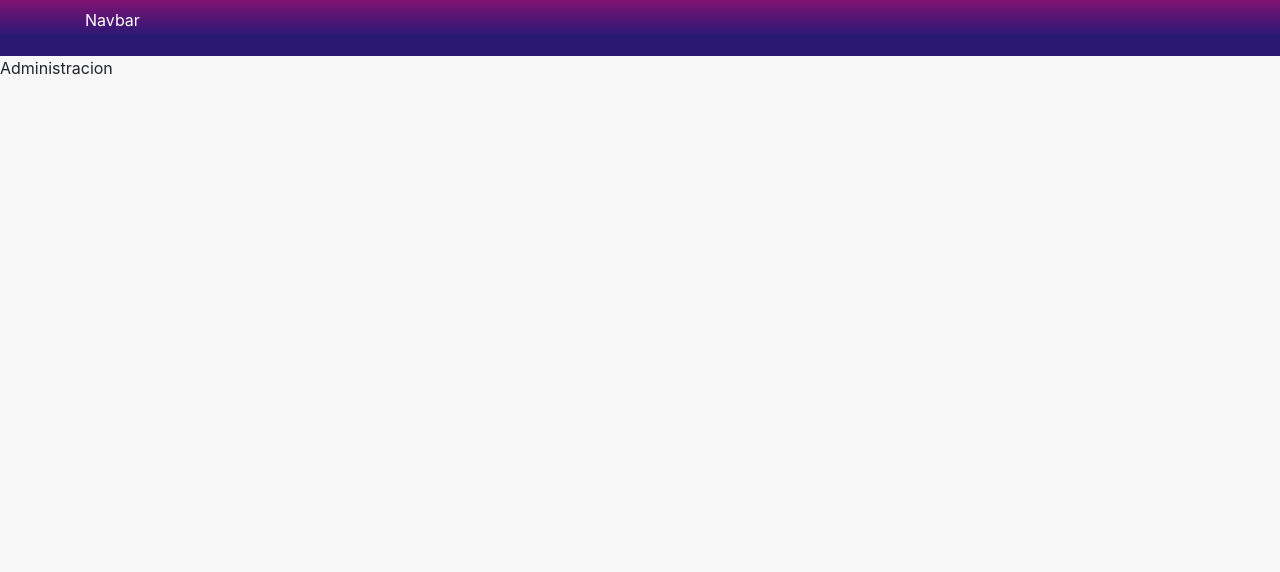
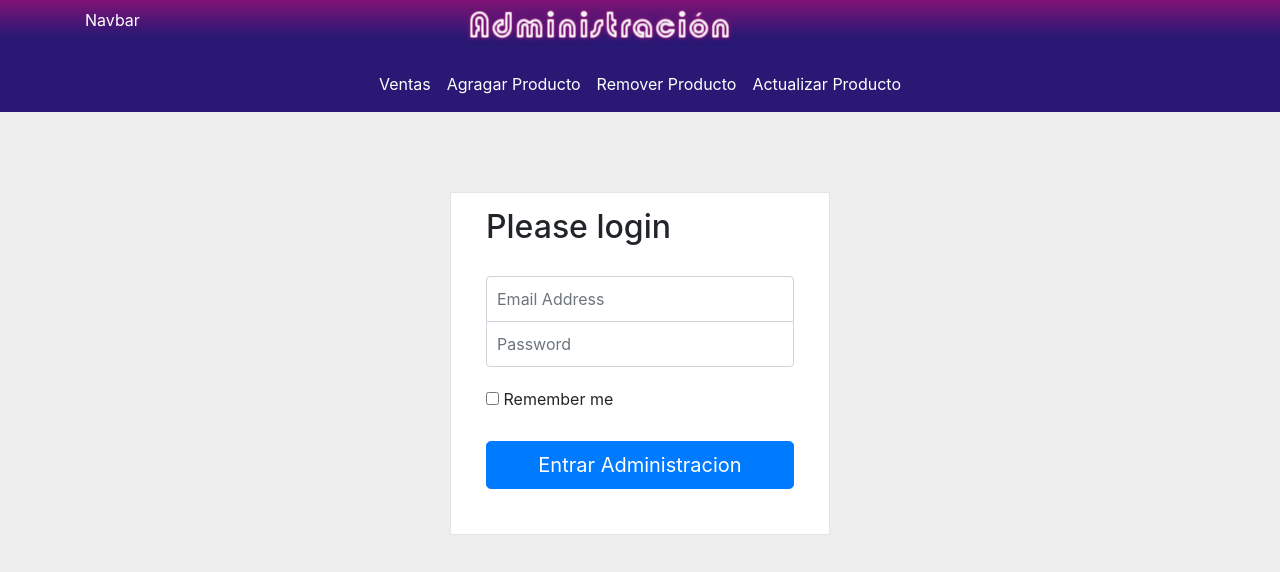
Before and after one commit to kevinjuanjacque/PavosFortniteSales, a React (Create React App) app in the folder front-end/salesfortnite/: page /Administracion in a window 1280 px wide. Shown: the top 572 px of the page. Built offline with nearby package versions, Linux system fonts and the light colour scheme.

Commit message:
agregando login admin

```diff
--- /dev/null
+++ b/front-end/salesfortnite/src/Styles/auth.css
@@ -0,0 +1,45 @@
+
+
+body {
+	background: #eee !important;
+}
+
+.wrapper {
+	margin-top: 80px;
+  margin-bottom: 80px;
+}
+
+.form-signin {
+  max-width: 380px;
+  padding: 15px 35px 45px;
+  margin: 0 auto;
+  background-color: #fff;
+  border: 1px solid rgba(0,0,0,0.1);  }
+
+  .form-signin-heading,
+	.checkbox {
+	  margin-bottom: 30px;
+	}
+
+	.checkbox {
+	  font-weight: normal;
+	}
+
+	.form-control {
+	  position: relative;
+	  font-size: 16px;
+	  height: auto;
+	  padding: 10px;
+	}
+
+	input[type="text"] {
+	  margin-bottom: -1px;
+	  border-bottom-left-radius: 0;
+	  border-bottom-right-radius: 0;
+	}
+
+	input[type="password"] {
+	  margin-bottom: 20px;
+	  border-top-left-radius: 0;
+	  border-top-right-radius: 0;
+	}
--- a/front-end/salesfortnite/src/components/NavBarAdmin.js
+++ b/front-end/salesfortnite/src/components/NavBarAdmin.js
@@ -1,23 +1,53 @@
-import React from 'react'
-import { Link } from 'react-router-dom'
+import React from 'react';
+import { Link, NavLink } from 'react-router-dom';
+import icono from  '../assets/icons/AdminIcon.png';
+import '../Styles/appbar.css';
 
 export const NavBarAdmin = () => {
     return (
+        <>
         <div className=" colorDegradientLinear border-bottom-0">
 
 
             <div className="container " >
-                <div class="row row-cols-2 ">
-                    <div class="col mt-2 mb-4">
+                <div className="row row-cols-3 ">
+                    <div className="col mt-2 mb-4">
                         <Link to="/" className="text-white" >Navbar</Link>
                     </div>
+                    <div className="col ">
+                        <img  src={icono} height="50" alt="imagen logo admin"/>
+                    </div>
+                </div>
 
 
 
+            </div>
+            </div>
+            <nav className="navbar colorSubNav navbar-expand-lg navbar-dark  sticky-top animate__animated  animate__fadeIn ">
+
+                <button className="navbar-toggler mx-auto" type="button" data-toggle="collapse" data-target="#navbarNav" aria-controls="navbarNav" aria-expanded="false" aria-label="Toggle navigation">
+                    <span className="navbar-toggler-icon"></span>
+                </button>
+                <div className="collapse navbar-collapse " id="navbarNav">
+                    <ul className="navbar-nav mx-auto">
+                        <li className="nav-item">
+                            <NavLink className="nav-link" activeClassName="active" to="/"> Ventas </NavLink>
+                        </li>
+                        <li className="nav-item">
+                            <NavLink className="nav-link " activeClassName="active" to="/">Agragar Producto</NavLink>
+                        </li>
+                        <li className="nav-item">
+                            <NavLink className="nav-link " activeClassName="active" to="/">Remover Producto</NavLink>
+                        </li>
+                        <li className="nav-item">
+                            <NavLink className="nav-link " activeClassName="active" to="/">Actualizar Producto</NavLink>
+                        </li>
+                    </ul>
                 </div>
-            </div>
+            </nav>
 
 
-        </div>
+
+        </>
     )
 }
--- a/front-end/salesfortnite/src/components/navbar.js
+++ b/front-end/salesfortnite/src/components/navbar.js
@@ -9,11 +9,11 @@ export const Navbar = () => {
 
 
                     <div className="container " >
-                        <div class="row row-cols-2 ">
-                            <div class="col mt-2 mb-2">
+                        <div className="row row-cols-2 ">
+                            <div className="col mt-2 mb-2">
                                 <Link to="/" className="text-white" >Navbar</Link>
                             </div>
-                            <div class="col mt-2 mb-2" id="nav1">
+                            <div className="col mt-2 mb-2" id="nav1">
                                 <Link to="/Login" className=" btn btn-light ">Iniciar</Link>
                             </div>
 
--- a/front-end/salesfortnite/src/pages/AdminScreen.js
+++ b/front-end/salesfortnite/src/pages/AdminScreen.js
@@ -1,9 +1,10 @@
 import React from 'react'
+import { AuthAdmin } from './AdminScreens/AuthAdmin'
 
 export const AdminScreen = () => {
     return (
         <div>
-            Administracion
+            <AuthAdmin />
         </div>
     )
 }
--- /dev/null
+++ b/front-end/salesfortnite/src/pages/AdminScreens/AuthAdmin.js
@@ -0,0 +1,24 @@
+import React from 'react';
+import '../../Styles/auth.css';
+
+export const AuthAdmin = () => {
+    return (
+        <>
+
+            <div class="wrapper">
+                <form class="form-signin" onSubmit={(e)=>{
+                    e.preventDefault();
+                }}>
+                <h2 class="form-signin-heading">Please login</h2>
+                <input required type="text" class="form-control" name="username" placeholder="Email Address"  />
+                <input required type="password" class="form-control" name="password" placeholder="Password" />
+                <label class="checkbox">
+                    <input type="checkbox" value="remember-me" id="rememberMe" name="rememberMe" /> Remember me
+                </label>
+                <button class="btn btn-lg btn-primary btn-block" type="submit">Entrar Administracion</button>
+                </form>
+            </div>
+
+        </>
+    )
+}
--- a/front-end/salesfortnite/src/pages/Home.js
+++ b/front-end/salesfortnite/src/pages/Home.js
@@ -32,75 +32,75 @@ export const Home = () => {
 
         </div>
 
-        <div class="container">
+        <div className="container">
             <br></br>
             <h5>PRODUCTOS DESTACADOS</h5>
             <div className="separador" />
             <br></br>
-            <div class="row row-cols" align="center">
-                <div class="col">
+            <div className="row row-cols" align="center">
+                <div className="col">
                     <img src="../assets/psn_gift_card.jpeg" alt="imagen" height = "200"/>
                     <p>$10 PSN GIFT CARD</p>
                 </div>
 
-                <div class="col">
+                <div className="col">
                     <img src="../assets/psn_gift_card.jpeg" alt="imagen" height = "200"/>
                     <p>$10 PSN GIFT CARD2</p>
                 </div>
 
-                <div class="col">
+                <div className="col">
                     <img src="../assets/psn_gift_card.jpeg" alt="imagen" height = "200"/>
                     <p>$10 PSN GIFT CARD3</p>
                 </div>
 
-                <div class="col">
+                <div className="col">
                     <img src="../assets/psn_gift_card.jpeg" alt="imagen" height = "200"/>
                     <p>$10 PSN GIFT CARD4</p>
                 </div>
 
-                <div class="col">
+                <div className="col">
                     <img src="../assets/psn_gift_card.jpeg" alt="imagen" height = "200"/>
                     <p>$10 PSN GIFT CARD5</p>
                 </div>
 
-                <div class="col">
+                <div className="col">
                     <img src="../assets/psn_gift_card.jpeg" alt="imagen" height = "200"/>
                     <p>$10 PSN GIFT CARD3</p>
                 </div>
             </div>
         </div>
-        <div class="container">
+        <div className="container">
             <br></br>
             <h5>NUEVOS PRODUCTOS</h5>
             <div className="separador" />
             <br></br>
-            <div class="row row-cols" align="center">
-                <div class="col">
+            <div className="row row-cols" align="center">
+                <div className="col">
                     <img src="../assets/psn_gift_card.jpeg" alt="imagen" height = "200"/>
                     <p>$10 PSN GIFT CARD4</p>
                 </div>
 
-                <div class="col">
+                <div className="col">
                     <img src="../assets/psn_gift_card.jpeg" alt="imagen" height = "200"/>
                     <p>$10 PSN GIFT CARD5</p>
                 </div>
 
-                <div class="col">
+                <div className="col">
                     <img src="../assets/psn_gift_card.jpeg" alt="imagen" height = "200"/>
                     <p>$10 PSN GIFT CARD3</p>
                 </div>
 
-                <div class="col">
+                <div className="col">
                     <img src="../assets/psn_gift_card.jpeg" alt="imagen" height = "200"/>
                     <p>$10 PSN GIFT CARD4</p>
                 </div>
 
-                <div class="col">
+                <div className="col">
                     <img src="../assets/psn_gift_card.jpeg" alt="imagen" height = "200"/>
                     <p>$10 PSN GIFT CARD5</p>
                 </div>
 
-                <div class="col">
+                <div className="col">
                     <img src="../assets/psn_gift_card.jpeg" alt="imagen" height = "200"/>
                     <p>$10 PSN GIFT CARD5</p>
                 </div>
```
Also changed, not shown: front-end/salesfortnite/src/assets/icons/AdminIcon.png (added).
